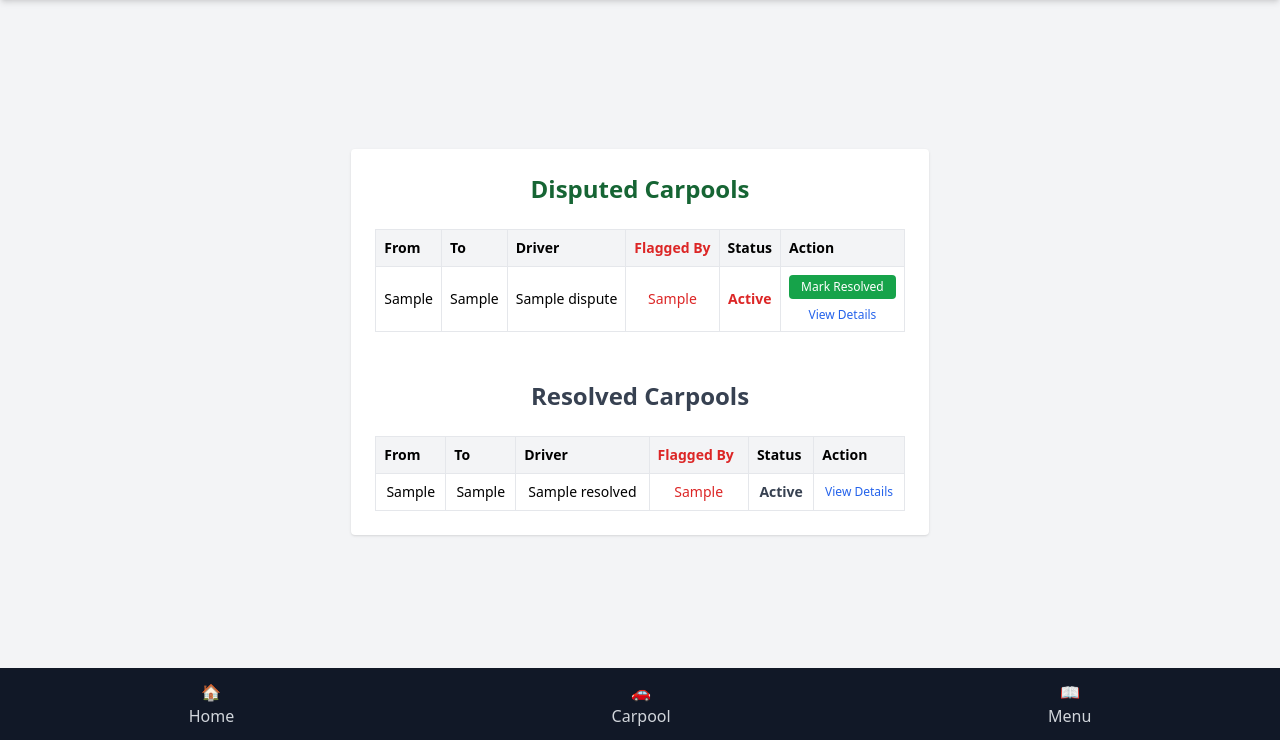
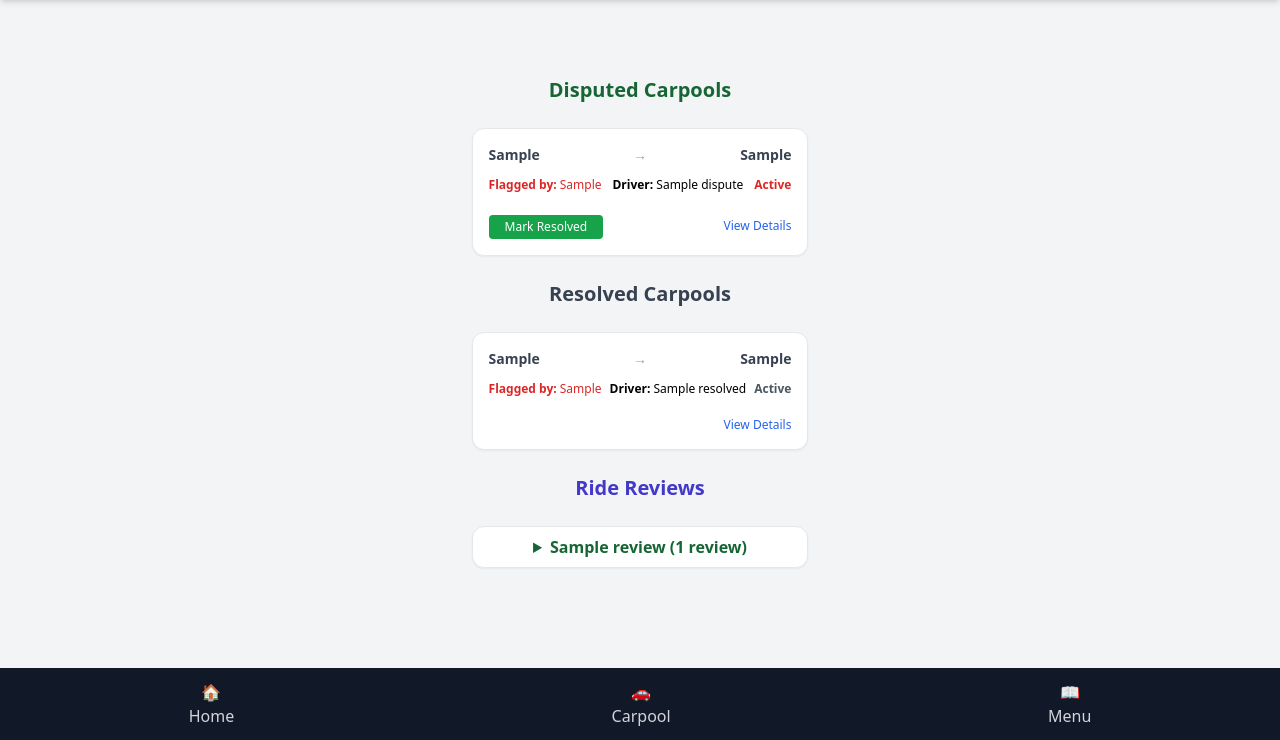
Before and after one commit to theWQLker/Ecoridepool-Ride-testing, a PHP site: template app/templates/employee.twig in a window 1280 px wide. Shown: the part 60-800 px from the top of the page. Run offline with PHP 8.4, Linux system fonts and the light colour scheme; the template is opened without the code that fills it: most values are stand-ins (such as "Sample title", 1, 10 or a date in 2020); some libraries are stand-ins or nearby versions.

Commit message:
Group ride reviews by driver in employee dashboard, add review date and fix layout for mobile

```diff
--- a/app/templates/employee.twig
+++ b/app/templates/employee.twig
@@ -1,88 +1,153 @@
 {% extends "layout.twig" %}
 
 {% block content %}
-<div class="max-w-6xl mx-auto mt-10 bg-white p-6 rounded shadow">
+	<div
+		class="max-w-3xl mx-auto px-4 py-6 space-y-6">
 
-    <!-- Disputed Carpools Section -->
-    <h2 class="text-2xl font-bold text-green-800 mb-6 text-center">Disputed Carpools</h2>
+		<!-- Section: Disputed Carpools -->
+		<h2 class="text-xl font-bold text-green-800 text-center">Disputed Carpools</h2>
 
 		{% if disputes is empty %}
 			<p class="text-center text-gray-600">No disputes found.</p>
 		{% else %}
-        <table class="w-full text-sm border border-gray-300 mb-12">
-            <thead>
-                <tr class="bg-gray-100 text-left">
-                    <th class="p-2 border">From</th>
-                    <th class="p-2 border">To</th>
-                    <th class="p-2 border">Driver</th>
-                    <th class="p-2 border text-red-600">Flagged By</th>
-                    <th class="p-2 border">Status</th>
-                    <th class="p-2 border">Action</th>
-                </tr>
-            </thead>
-            <tbody>
 			{% for carpool in disputes %}
-                <tr class="hover:bg-gray-50">
-                    <td class="p-2 border">{{ carpool.pickup_location }}</td>
-                    <td class="p-2 border">{{ carpool.dropoff_location }}</td>
-                    <td class="p-2 border text-sm">{{ carpool.driver_name }}</td>
-                    <td class="p-2 border text-sm text-red-600">{{ carpool.flagged_by ?? 'N/A' }}</td>
-                    <td class="p-2 border text-red-600 font-semibold">{{ carpool.status|capitalize }}</td>
-                    <td class="p-2 border">
-                        <div class="flex flex-col space-y-2 items-center">
+				<div
+					class="bg-white border border-gray-200 rounded-xl shadow-sm p-4 w-full space-y-3">
+
+					<!-- Locations -->
+					<div class="flex justify-between items-center text-sm text-gray-700">
+						<div class="font-semibold">{{ carpool.pickup_location }}</div>
+						<div class="text-gray-400">→</div>
+						<div class="font-semibold">{{ carpool.dropoff_location }}</div>
+					</div>
+
+					<!-- Metadata -->
+					<div class="flex flex-wrap justify-between items-center text-xs gap-2">
+						<div class="text-red-600">
+							<strong>Flagged by:</strong>
+							{{ carpool.flagged_by ?? 'N/A' }}</div>
+						<div>
+							<strong>Driver:</strong>
+							{{ carpool.driver_name }}</div>
+						<div class="text-red-600 font-semibold">{{ carpool.status|capitalize }}</div>
+					</div>
+
+					<!-- Actions -->
+					<div class="flex justify-between items-center pt-2">
 						<form method="POST" action="/employee/resolve/{{ carpool.id }}">
-                                <button class="bg-green-600 hover:bg-green-700 text-white px-3 py-1 rounded text-xs w-full">
+							<button class="bg-green-600 hover:bg-green-700 text-white text-xs px-4 py-1 rounded">
 								Mark Resolved
 							</button>
 						</form>
-                            <a href="/employee/dispute/{{ carpool.id }}" class="text-blue-600 hover:underline text-xs text-center">
+						<a href="/employee/dispute/{{ carpool.id }}" class="text-blue-600 hover:underline text-xs">
 							View Details
 						</a>
 					</div>
-                    </td>
-                </tr>
+
+				</div>
 			{% endfor %}
-            </tbody>
-        </table>
 		{% endif %}
 
-    <!-- Resolved Carpools Section -->
-    <h2 class="text-2xl font-bold text-gray-700 mb-6 text-center">Resolved Carpools</h2>
+		<!-- Section: Resolved Carpools -->
+		<h2 class="text-xl font-bold text-gray-700 text-center mt-10">Resolved Carpools</h2>
 
 		{% if resolved is empty %}
 			<p class="text-center text-gray-600">No resolved disputes.</p>
 		{% else %}
-        <table class="w-full text-sm border border-gray-300">
-            <thead>
-                <tr class="bg-gray-100 text-left">
-                    <th class="p-2 border">From</th>
-                    <th class="p-2 border">To</th>
-                    <th class="p-2 border">Driver</th>
-                    <th class="p-2 border text-red-600">Flagged By</th>
-                    <th class="p-2 border">Status</th>
-                    <th class="p-2 border">Action</th>
-                </tr>
-            </thead>
-            <tbody>
 			{% for carpool in resolved %}
-                <tr class="hover:bg-gray-50">
-                    <td class="p-2 border">{{ carpool.pickup_location }}</td>
-                    <td class="p-2 border">{{ carpool.dropoff_location }}</td>
-                    <td class="p-2 border text-sm">{{ carpool.driver_name }}</td>
-                    <td class="p-2 border text-sm text-red-600">{{ carpool.flagged_by ?? 'N/A' }}</td>
-                    <td class="p-2 border text-gray-700 font-semibold">{{ carpool.status|capitalize }}</td>
-                    <td class="p-2 border">
-                        <div class="flex flex-col space-y-2 items-center">
-                            <a href="/employee/dispute/{{ carpool.id }}" class="text-blue-600 hover:underline text-xs text-center">
+				<div
+					class="bg-white border border-gray-200 rounded-xl shadow-sm p-4 w-full space-y-3">
+
+					<!-- Locations -->
+					<div class="flex justify-between items-center text-sm text-gray-700">
+						<div class="font-semibold">{{ carpool.pickup_location }}</div>
+						<div class="text-gray-400">→</div>
+						<div class="font-semibold">{{ carpool.dropoff_location }}</div>
+					</div>
+
+					<!-- Metadata -->
+					<div class="flex flex-wrap justify-between items-center text-xs gap-2">
+						<div class="text-red-600">
+							<strong>Flagged by:</strong>
+							{{ carpool.flagged_by ?? 'N/A' }}</div>
+						<div>
+							<strong>Driver:</strong>
+							{{ carpool.driver_name }}</div>
+						<div class="text-gray-600 font-semibold">{{ carpool.status|capitalize }}</div>
+					</div>
+
+					<!-- Action -->
+					<div class="flex justify-end pt-2">
+						<a href="/employee/dispute/{{ carpool.id }}" class="text-blue-600 hover:underline text-xs">
 							View Details
 						</a>
 					</div>
-                    </td>
-                </tr>
+
+				</div>
 			{% endfor %}
-            </tbody>
-        </table>
 		{% endif %}
+
+		<!-- Section: Ride Reviews -->
+		<h2 class="text-xl font-bold text-indigo-700 text-center mt-10">Ride Reviews</h2>
+
+		{% if reviews is empty %}
+			<p class="text-center text-gray-600">No reviews available.</p>
+		{% else %}
+			{% set grouped = {} %}
+			{% for review in reviews %}
+				{% set driver = review.driver_name %}
+				{% if grouped[driver] is not defined %}
+					{% set grouped = grouped|merge({ (driver): [review] }) %}
+				{% else %}
+					{% set grouped = grouped|merge({ (driver): grouped[driver]|merge([review]) }) %}
+				{% endif %}
+			{% endfor %}
+
+			{% for driver, driver_reviews in grouped %}
+				<details class="bg-white border border-gray-200 rounded-xl shadow-sm mb-6">
+					<summary class="cursor-pointer px-4 py-2 text-md font-semibold text-green-800 select-none">
+						{{ driver }}
+						({{ driver_reviews|length }}
+						review{{ driver_reviews|length > 1 ? 's' : '' }})
+					</summary>
+
+					<div class="p-4 space-y-4">
+						{% for review in driver_reviews %}
+							<div class="bg-gray-50 border border-gray-200 rounded-xl shadow-sm p-4 w-full space-y-3">
+								<div class="flex flex-wrap justify-between items-start text-xs gap-2 text-gray-700">
+									<div>
+										<strong>Author:</strong>
+										{{ review.author_name }}</div>
+									<div>
+										<strong>Rating:</strong>
+										{{ review.rating }}/5</div>
+								</div>
+								<div class="flex justify-between items-center text-sm text-gray-700">
+									<div class="font-semibold">{{ review.pickup_location }}</div>
+									<div class="text-gray-400">→</div>
+									<div class="font-semibold">{{ review.dropoff_location }}</div>
+								</div>
+								<div class="text-xs text-gray-600 italic">"{{ review.comment }}"</div>
+								<div class="flex justify-end pt-2">
+									<div class="text-xs text-gray-400 w-full text-left whitespace-nowrap">
+										On
+										{{ review.created_at|date("M j, \\a\\t H:i") }}
+									</div>
+
+									<form method="POST" action="/employee/reviews/delete/{{ review.id }}">
+										<input type="hidden" name="_METHOD" value="DELETE">
+										<button class="bg-red-600 hover:bg-red-700 text-white text-xs px-3 py-1 rounded">
+											Delete
+										</button>
+									</form>
+								</div>
+							</div>
+						{% endfor %}
+					</div>
+				</details>
+			{% endfor %}
+		{% endif %}
+
 
 	</div>
 {% endblock %}
```
Also changed, not shown: app/Controllers/EmployeeController.php (+63 -12 lines). Lines whose indentation alone changed are shown as unchanged.
